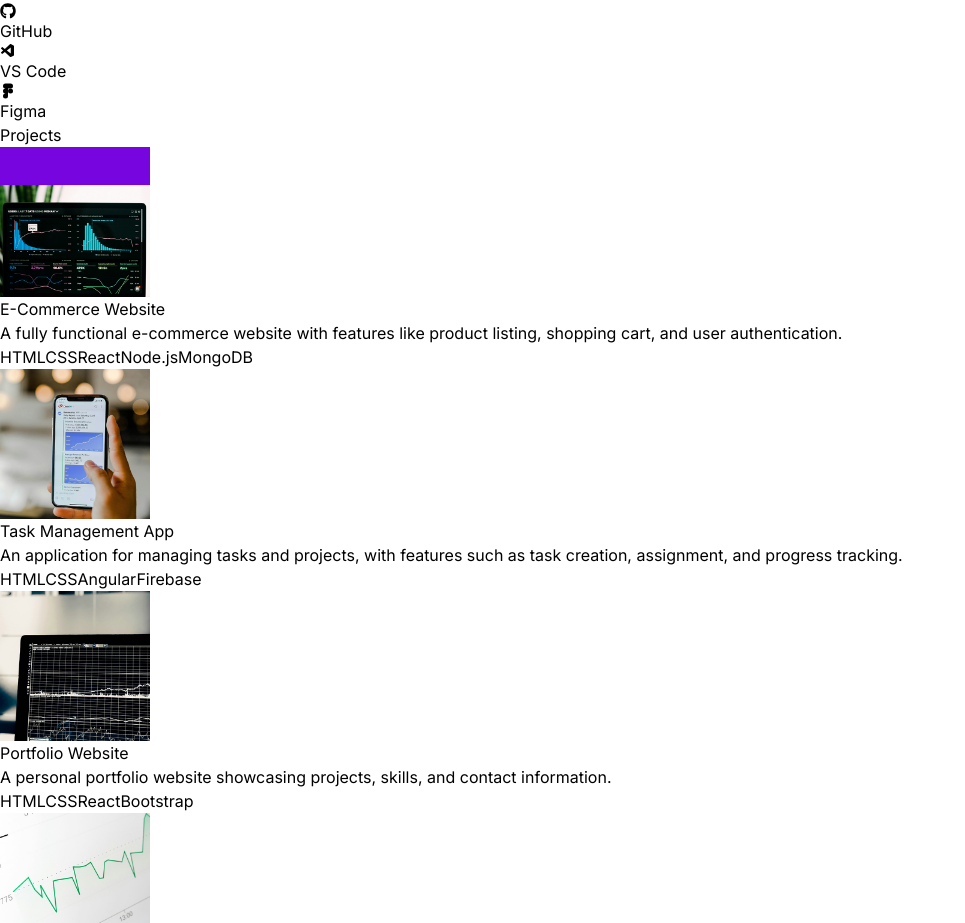
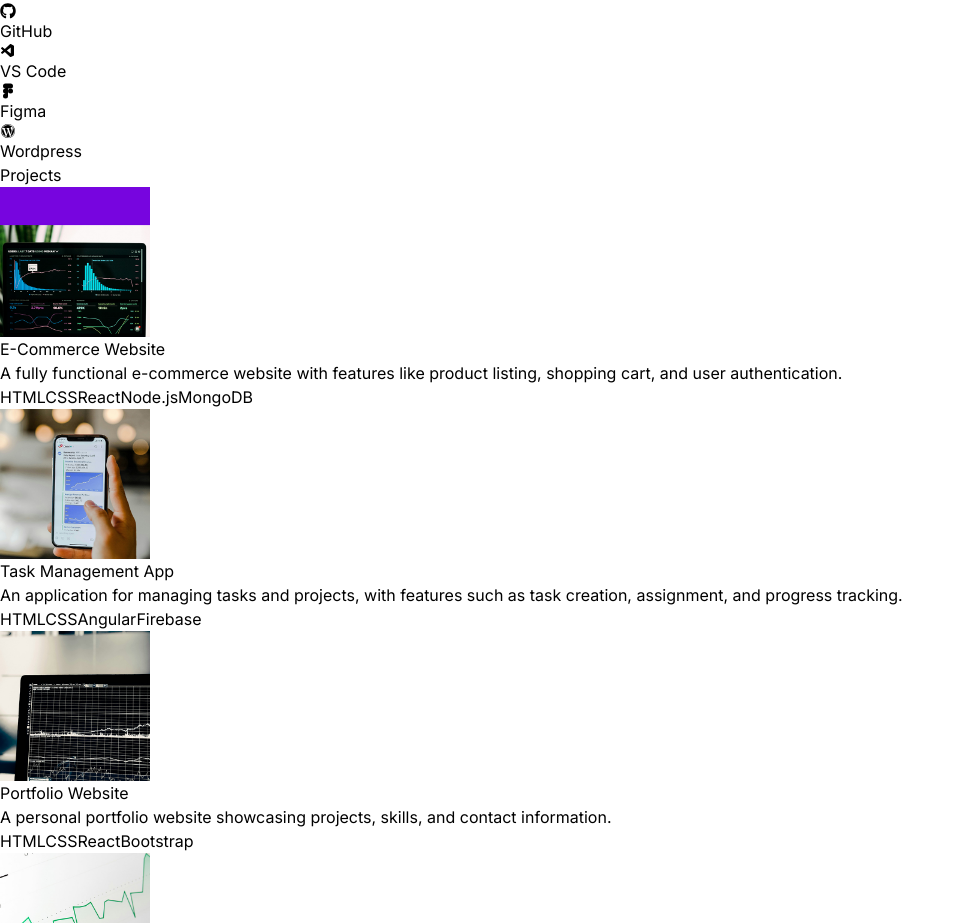
Before and after one commit to Abhishekch20/reactportfolio, a React (Vite) app: page / in a window 1280 px wide. Shown: the part 3180-4103 px from the top of the page, without its empty margins (0-965 px from the left). Built offline with nearby package versions, Linux system fonts and the light colour scheme.

Commit message:
sixthcommit

```diff
--- a/src/components/Hero.jsx
+++ b/src/components/Hero.jsx
@@ -44,7 +44,7 @@ const Hero = () => {
                         animate="visible"
                         href={cv} className="mb-8 ml-6 bg-neutral-900 px-8 py-3 text-md font-medium text-purple-500 lg:px-8 lg:py-3  rounded-xl lg:ml-20 md:ml-24">Resume</motion.a>
                 </div>
-                <div className="w-full lg:w-1/2 lg:p-8">
+                <div className="w-full lg:w-1/2 lg:p-6  ">
                     <div className="flex justify-center">
                         <motion.img
                             initial={{ x: 100, opacity: 0 }}
--- a/src/components/Technologies.jsx
+++ b/src/components/Technologies.jsx
@@ -16,9 +16,8 @@ import { SiJupyter } from "react-icons/si";
 import { SiScikitlearn } from "react-icons/si";
 import { FaGitAlt } from "react-icons/fa";
 import { FaGithub } from "react-icons/fa";
-import { IoLogoFigma } from "react-icons/io5";
+import { IoLogoFigma, IoLogoWordpress } from "react-icons/io5";
 import { VscVscode } from "react-icons/vsc";
-
 const Technologies = () => {
     return (
         <div className="border-b border-neutral-800 ">
@@ -95,6 +94,8 @@ const Technologies = () => {
                             VS Code</div>
                         <div className="flex items-center justify-center border rounded border-neutral-400 h-12 ml-4 w-28 mb-4"><IoLogoFigma className="mr-2 text-green-300" />
                             Figma</div>
+                            <div className="flex items-center justify-center border rounded border-neutral-400 h-12  w-32 mb-4"><IoLogoWordpress className="mr-2 text-green-300" />
+                            Wordpress</div>
                     </div>
                 </motion.div>
             </div>
```
